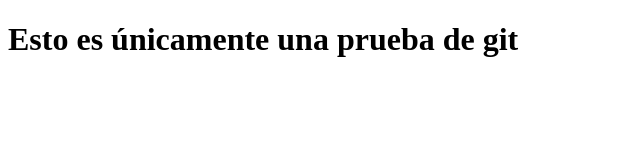
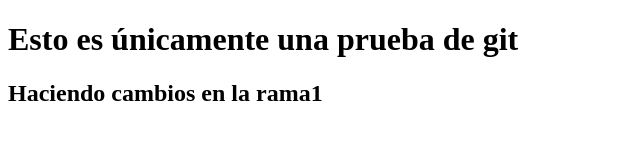
Before and after one commit to antoniomontielt/PruebaDaw, a plain HTML site: page index.html in a window 1280 px wide. Shown: the whole page, without its empty margins (0-640 px from the left). Drawn offline with Linux system fonts and the light colour scheme.

Commit message:
"Rama1 Primer Commit"

```diff
--- a/index.html
+++ b/index.html
@@ -7,5 +7,6 @@
 </head>
 <body>
     <h1>Esto es únicamente una prueba de git</h1>
+    <h2>Haciendo cambios en la rama1</h2>
 </body>
 </html>
```
